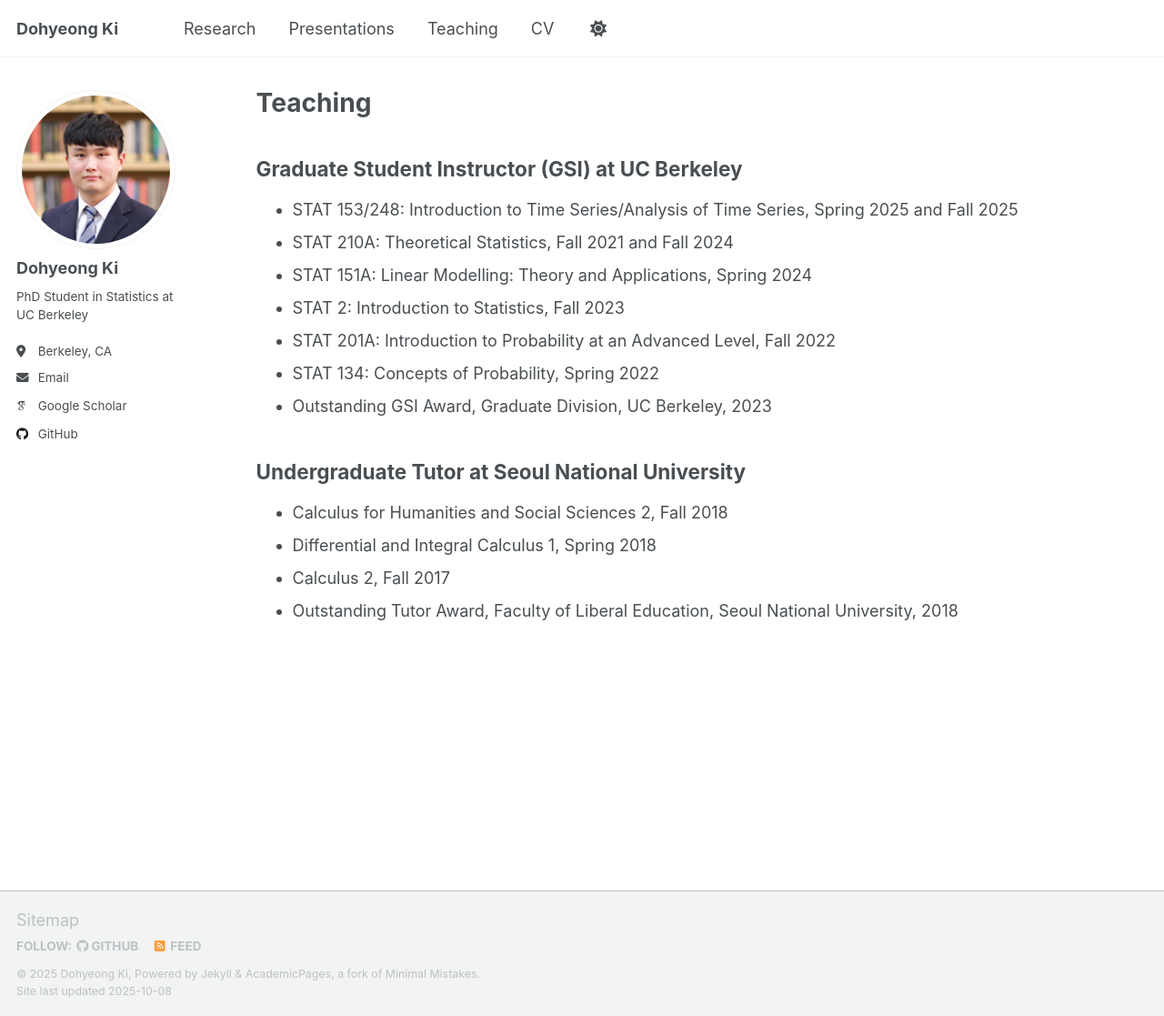
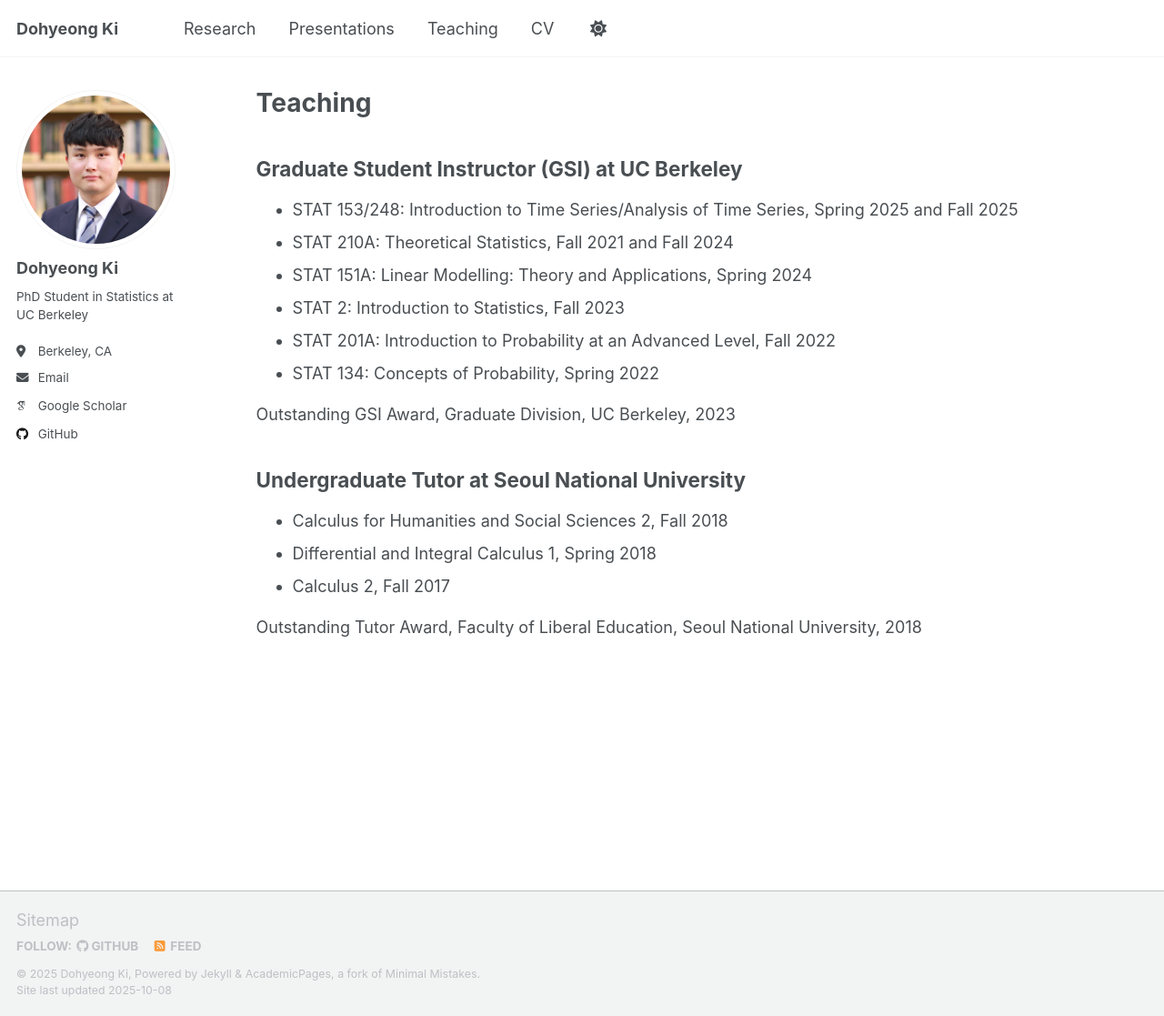
Before and after one commit to DohyeongKi/dohyeongki.github.io, a Jekyll site: the page built from _pages/teaching.md, in a window 1280 px wide and 1117 px high. Shown: the whole window at 91% size. Built offline with Jekyll 4.4.1, drawn with Linux system fonts in a browser that asks for light colours; some web fonts are replaced; a script that is not in the unit is left out.

```diff
--- a/_pages/teaching.md
+++ b/_pages/teaching.md
@@ -18,11 +18,13 @@ author_profile: true
 - STAT 2: Introduction to Statistics, Fall 2023
 - STAT 201A: Introduction to Probability at an Advanced Level, Fall 2022
 - STAT 134: Concepts of Probability, Spring 2022
-* Outstanding GSI Award, Graduate Division, UC Berkeley, 2023
+
+Outstanding GSI Award, Graduate Division, UC Berkeley, 2023
 
 
 ## Undergraduate Tutor at Seoul National University
 - Calculus for Humanities and Social Sciences 2, Fall 2018
 - Differential and Integral Calculus 1, Spring 2018
 - Calculus 2, Fall 2017
-* Outstanding Tutor Award, Faculty of Liberal Education, Seoul National University, 2018
+
+Outstanding Tutor Award, Faculty of Liberal Education, Seoul National University, 2018
```
